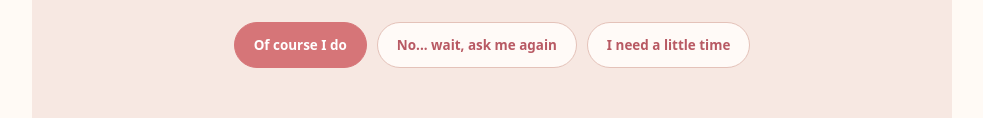
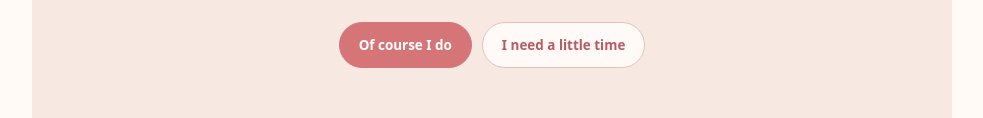
Before and after one commit to miraihanah/a-little-note, a plain HTML site: page index.html in a window 1280 px wide. Shown: the part 1882-2000 px from the top of the page, without its empty margins (148-1131 px from the left). Drawn offline with Linux system fonts and the light colour scheme.

Commit message:
Remove the repeated no answer
Co-authored-by: Copilot App <223556219+Copilot@users.noreply.github.com>

```diff
--- a/index.html
+++ b/index.html
@@ -318,7 +318,6 @@
       <h2 id="question-title">Do you love me?</h2>
       <div class="answers">
         <button class="answer primary" data-reply="I love you more, sayang. Always. ♥">Of course I do</button>
-        <button class="answer" data-reply="I love you more, sayang — just teasing. You can always be honest with me. ♥">No... wait, ask me again</button>
         <button class="answer" data-reply="That’s okay, sayang. No pressure — I’m right here whenever you want to talk. ♥">I need a little time</button>
       </div>
       <p class="reply" id="reply" role="status" aria-live="polite"></p>
```
